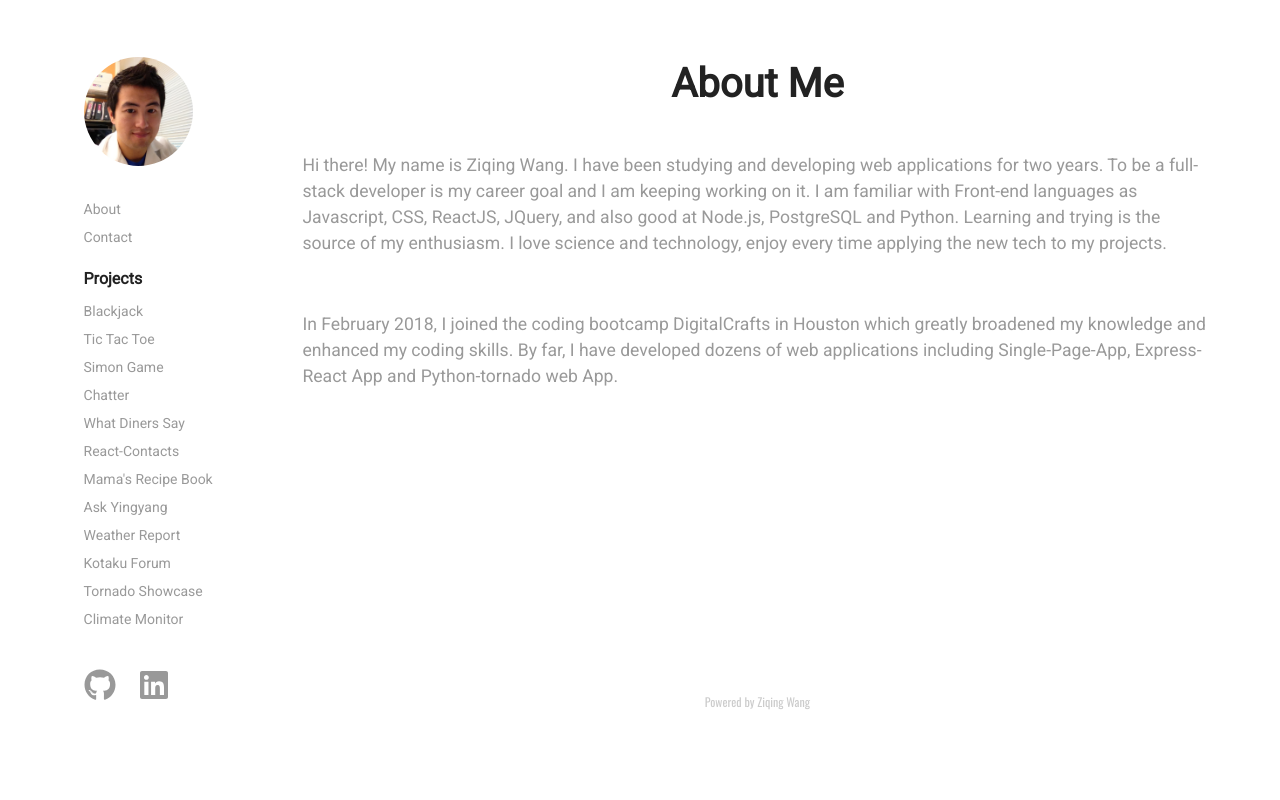
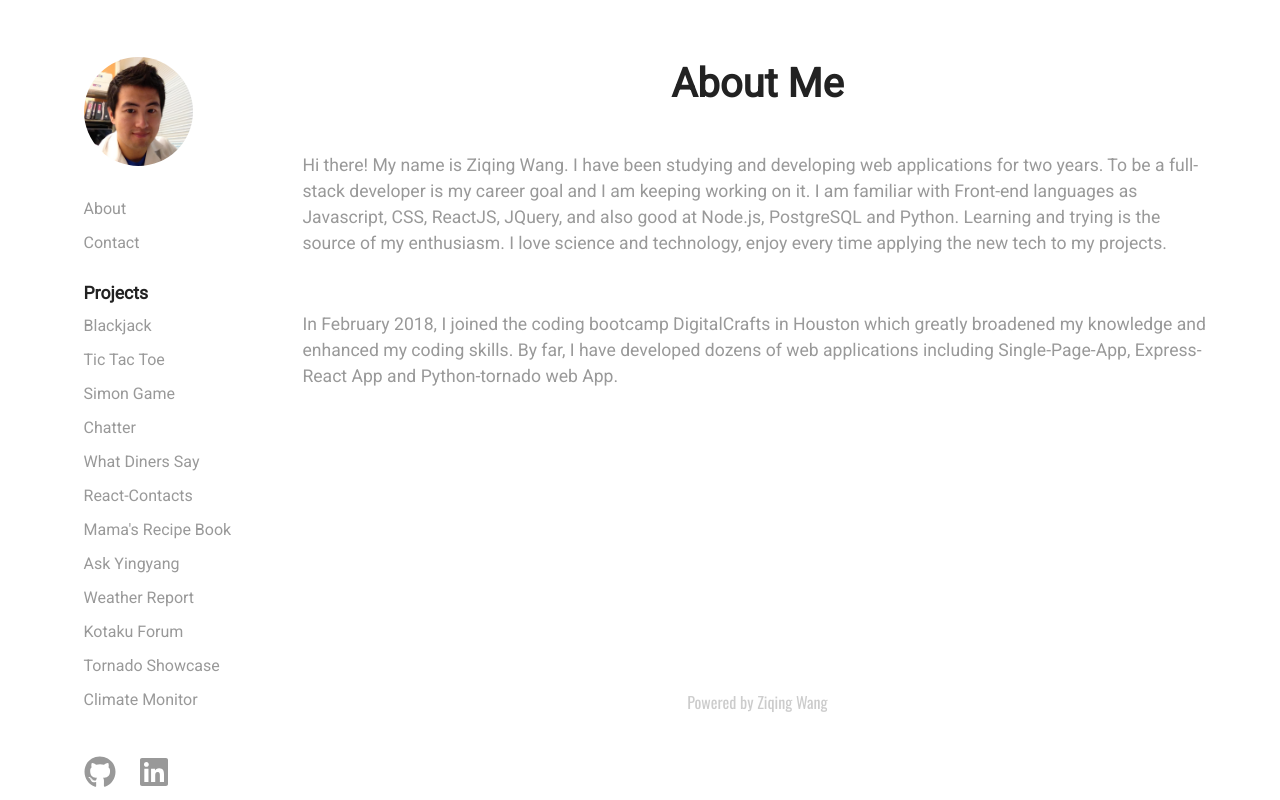
Before and after one commit to ziqingW/portfolio, a React (Create React App) app: page /about in a window 1280 px wide. Built offline with nearby package versions, Linux system fonts and the light colour scheme.

Commit message:
font size

```diff
--- a/src/index.css
+++ b/src/index.css
@@ -40,21 +40,21 @@ a {
   margin: 0;
 }
 .menu-back ul li{
-  padding-bottom: 10px;
+  padding-bottom: 1em;
   padding-top: 0px;
   text-align: left;
 }
 .menu-back h3 {
   color: #222;
   font-family: 'Roboto', sans-serif;
-  font-size: 16px;
+  font-size: 1.1em;
   line-height: 14px;
 }
 .menu-back li a {
   color: #999;
   font-family: 'Roboto', sans-serif;
   font-weight: 400;
-  font-size: 14px;
+  font-size: 1em;
   line-height: 14px;
 }
 .onlink {
@@ -134,7 +134,7 @@ a {
 .footer {
   font-family: 'Oswald', sans-serif;
   color: #ccc;
-  font-size: 12px;
+  font-size: 1em;
   font-weight: 400;
   line-height: 16px;
   padding-bottom: 60px;
@@ -207,7 +207,7 @@ a {
 .individual-gain-pain ul p {
   color: #999;
   font-weight: 400;
-  font-size: 16px;
+  font-size: 1em;
   line-height: 22px;
 }
 .individual-lower-panel {
```
